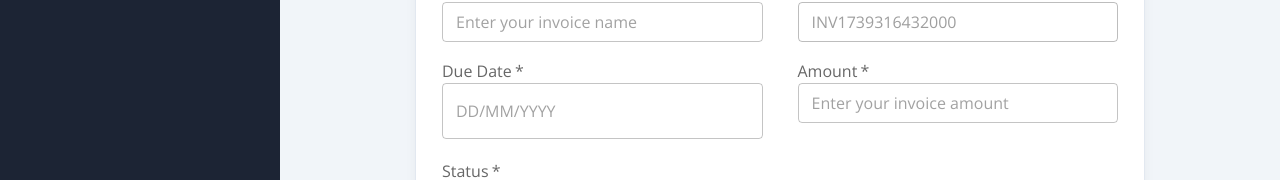
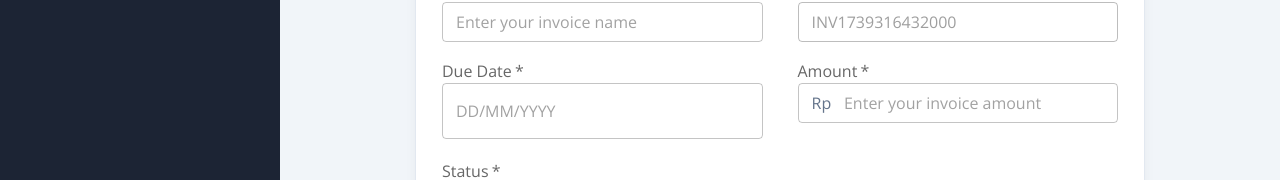
Before and after one commit to up2dul/nabitu-invoicehub, a Next.js app: page /invoices/add in a window 1280 px wide. Shown: the part 319-499 px from the top of the page. Built offline with nearby package versions, Linux system fonts and the light colour scheme; what @mui/material-nextjs would draw is missing.

Commit message:
feat(comps/section): amount startAdornment input

```diff
--- a/src/components/section/add-invoice-form.tsx
+++ b/src/components/section/add-invoice-form.tsx
@@ -15,6 +15,7 @@ import {
   Select,
   type SnackbarCloseReason,
   TextField,
+  Typography,
 } from "@mui/material";
 import { DatePicker } from "@mui/x-date-pickers";
 import { useState } from "react";
@@ -142,12 +143,23 @@ export const AddInvoiceForm = () => {
                     allowNegative={false}
                     thousandSeparator
                     customInput={TextField}
-                    prefix="Rp. "
                     size="small"
                     id="invoice-amount"
                     placeholder="Enter your invoice amount"
                     error={Boolean(errors.amount)}
                     helperText={errors.amount?.message}
+                    slotProps={{
+                      input: {
+                        startAdornment: (
+                          <Typography sx={{ color: "#64748B" }}>Rp</Typography>
+                        ),
+                      },
+                    }}
+                    sx={{
+                      "& .MuiInputBase-input": {
+                        paddingLeft: "0.8rem",
+                      },
+                    }}
                     {...field}
                   />
                 </FormControl>
```
